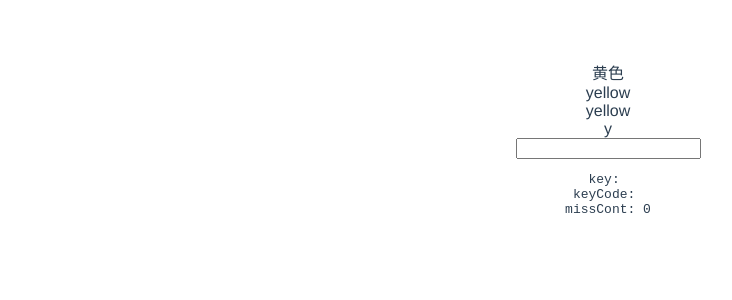
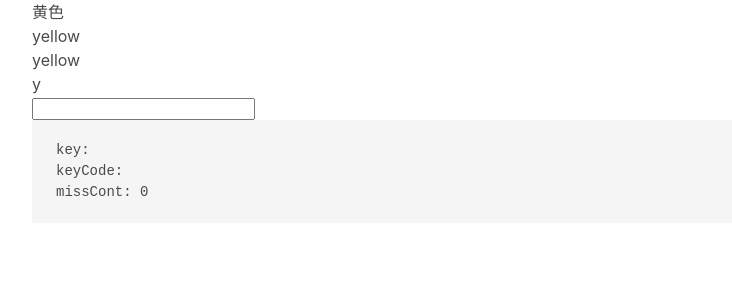
Before and after one commit to iitenkida7/typing, a Vue app: page / in a window 1280 px wide. Shown: the top 300 px of the page, without its empty margins (32-764 px from the left). Built offline with nearby package versions, Linux system fonts and the light colour scheme.

Commit message:
Add sass

```diff
--- a/package.json
+++ b/package.json
@@ -19,7 +19,9 @@
     "@vue/compiler-sfc": "^3.0.0",
     "babel-eslint": "^10.1.0",
     "eslint": "^6.7.2",
-    "eslint-plugin-vue": "^7.0.0"
+    "eslint-plugin-vue": "^7.0.0",
+    "sass": "^1.26.5",
+    "sass-loader": "^8.0.2"
   },
   "eslintConfig": {
     "root": true,
--- a/public/index.html
+++ b/public/index.html
@@ -11,7 +11,9 @@
     <noscript>
       <strong>We're sorry but <%= htmlWebpackPlugin.options.title %> doesn't work properly without JavaScript enabled. Please enable it to continue.</strong>
     </noscript>
+    <div class="container">
     <div id="app"></div>
+    </div>
     <!-- built files will be auto injected -->
   </body>
 </html>
--- a/src/App.vue
+++ b/src/App.vue
@@ -81,13 +81,7 @@ export default {
 };
 </script>
 
-<style>
-#app {
-  font-family: Avenir, Helvetica, Arial, sans-serif;
-  -webkit-font-smoothing: antialiased;
-  -moz-osx-font-smoothing: grayscale;
-  text-align: center;
-  color: #2c3e50;
-  margin-top: 60px;
-}
+<style lang="scss">
+@import "bulma/bulma.sass";
+
 </style>
```
Also changed, not shown: 1 other file (tests, documents, lock files or other folders).
